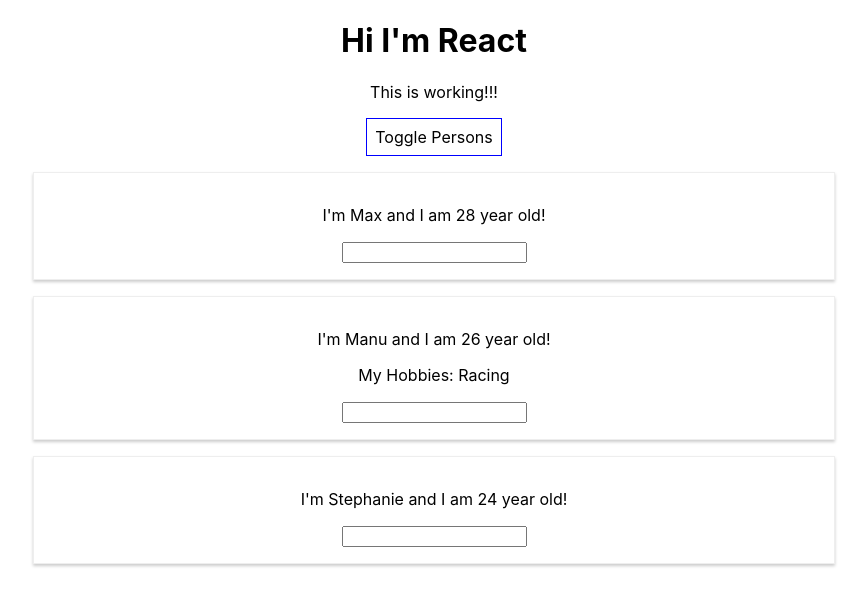
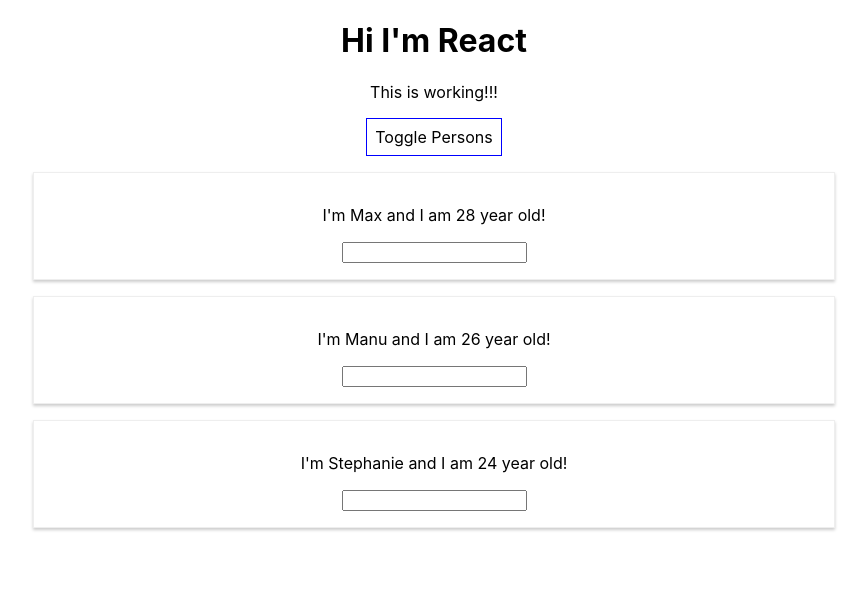
Before and after one commit to quynhnhi144/react-complete-guide, a React (Create React App) app: page / in a window 1280 px wide. Both pictures are taken after a click on the button "Toggle Persons". Shown: the top 606 px of the page, without its empty margins (206-1073 px from the left). Built offline with nearby package versions, Linux system fonts and the light colour scheme.

Commit message:
outputting lists

```diff
--- a/src/App.js
+++ b/src/App.js
@@ -53,22 +53,9 @@
     if (this.state.showPersons) {
       persons = (
         <div>
-          <Person
-            name={this.state.persons[0].name}
-            age={this.state.persons[0].age}
-          />
-          <Person
-            name={this.state.persons[1].name}
-            age={this.state.persons[1].age}
-            click={this.switchNameHandler.bind(this, "Max!")}
-            changed={this.nameChangedHandler}
-          >
-            My Hobbies: Racing
-          </Person>
-          <Person
-            name={this.state.persons[2].name}
-            age={this.state.persons[2].age}
-          />
+          {this.state.persons.map((person) => {
+            return <Person name={person.name} age={person.age}></Person>;
+          })}
         </div>
       );
     }
```
